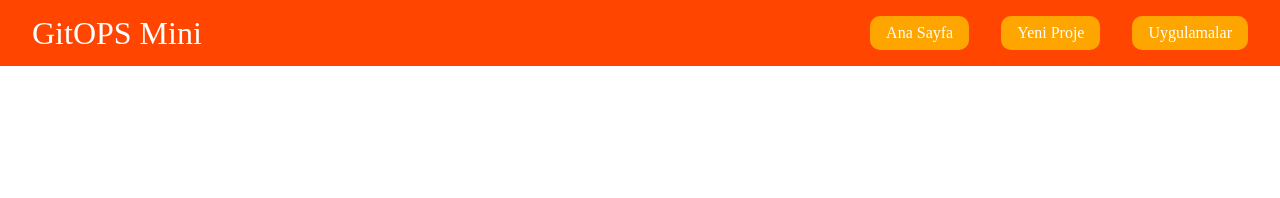
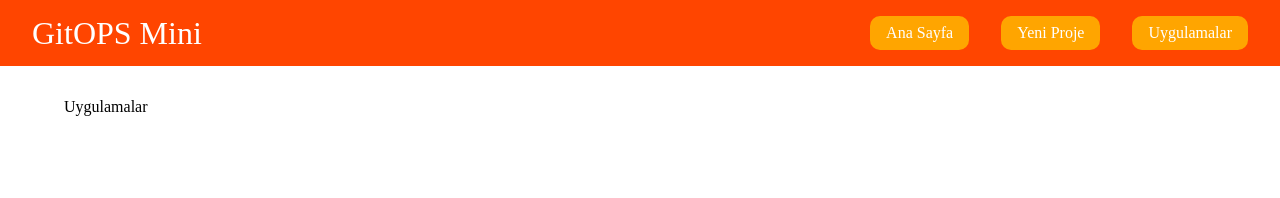
Before and after one commit to kerem37mert/gitops-mini, a React app in the folder frontend/: page /apps in a window 1280 px wide. Shown: the top 198 px of the page. Built offline with nearby package versions, Linux system fonts and the light colour scheme; the HTML template or start-up script is replaced by a standard one.

Commit message:
frontend updated

```diff
--- a/frontend/src/Router.jsx
+++ b/frontend/src/Router.jsx
@@ -3,6 +3,7 @@ import Header from "./components/Header";
 import Body from "./components/Body";
 import Home from "./pages/Home";
 import NewApp from "./pages/NewApp";
+import Apps from "./pages/Apps";
 
 const Router = () => {
     return (
@@ -12,6 +13,7 @@ const Router = () => {
                 <Routes>
                     <Route index element={ <Home /> } />
                     <Route path="/newapp" element={ <NewApp /> } />
+                    <Route path="/apps" element={ <Apps /> } />
                 </Routes>
             </Body>
         </BrowserRouter>
--- /dev/null
+++ b/frontend/src/components/AppCard/AppCard.module.css
@@ -0,0 +1,3 @@
+.app-card {
+
+}
--- /dev/null
+++ b/frontend/src/components/AppCard/index.js
@@ -0,0 +1 @@
+export { defualt } from "./AppCard";
--- a/frontend/src/components/Header/Header.jsx
+++ b/frontend/src/components/Header/Header.jsx
@@ -14,7 +14,7 @@ const Header = () => {
                         <Link to="/newapp">Yeni Proje</Link>
                     </li>
                     <li>
-                        <a href="">Uygulamalar</a>
+                        <Link to="/apps">Uygulamalar</Link>
                     </li>
                 </ul>
             </nav>
--- /dev/null
+++ b/frontend/src/pages/Apps/Apps.jsx
@@ -0,0 +1,7 @@
+const Apps = () => {
+    return (
+        <>Uygulamalar</>
+    );
+}
+
+export default Apps;
--- /dev/null
+++ b/frontend/src/pages/Apps/index.js
@@ -0,0 +1 @@
+export { default } from "./Apps";
--- a/frontend/src/pages/NewApp/NewApp.jsx
+++ b/frontend/src/pages/NewApp/NewApp.jsx
@@ -81,7 +81,7 @@ const NewApp = () => {
 
             {
                 error && (
-                    <Message type="err" text={ error } />
+                    <Message type="err" text={ `Hata: ${ error }` } />
                 )
             }
 
```
Also changed, not shown: frontend/src/components/AppCard/AppCard.jsx (added, +9 -0 lines).
